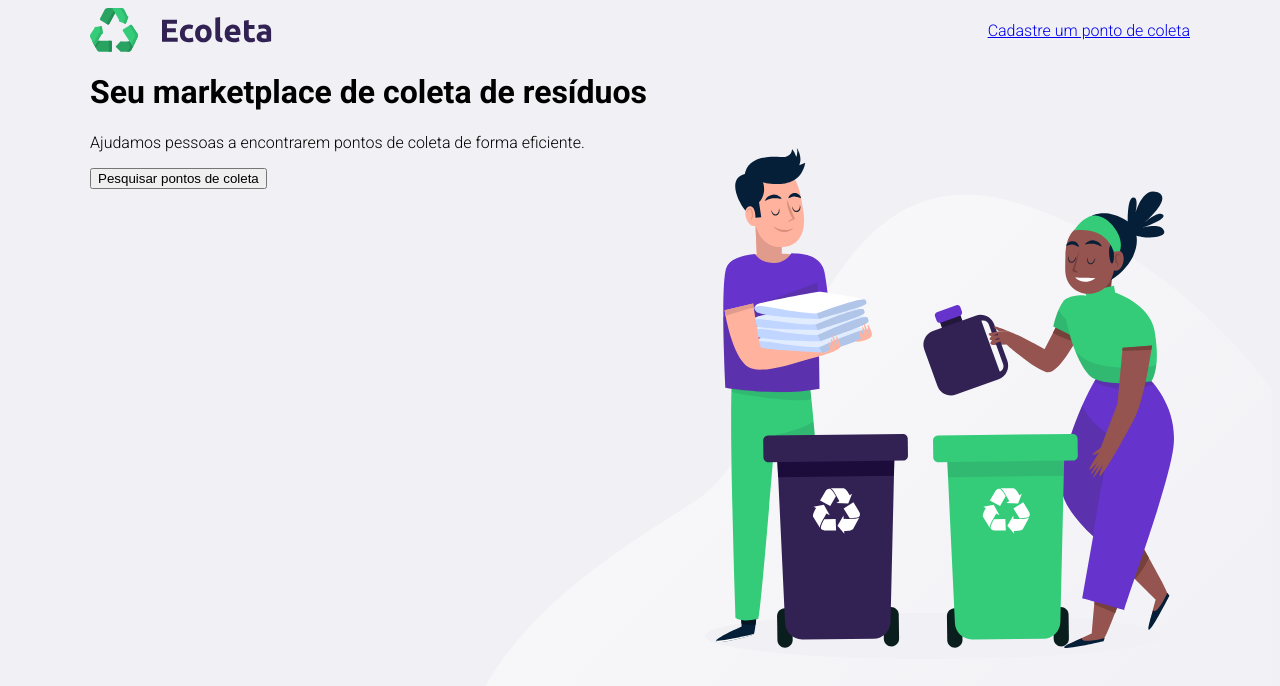
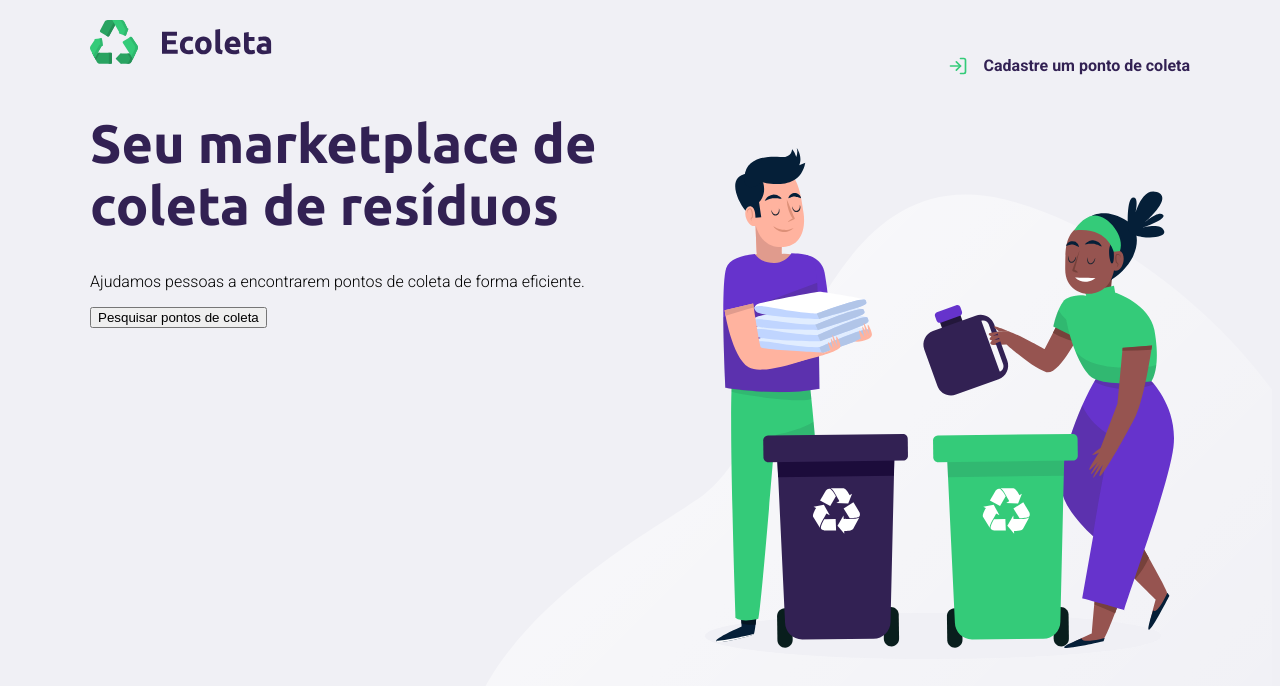
Before and after one commit to johnwss/nlw01, a plain HTML site: page index.html in a window 1280 px wide. Drawn offline with Linux system fonts and the light colour scheme.

Commit message:
quarto commit

```diff
--- a/index.html
+++ b/index.html
@@ -5,6 +5,7 @@
         <meta name="viewport" content="width=device-width, initial-scale=1.0">
         <title>Ecoleta</title>
         <link href="https://fonts.googleapis.com/css2?family=Roboto:wght@300;700&display=swap" rel="stylesheet">
+        <link href="https://fonts.googleapis.com/css2?family=Ubuntu:wght@700&display=swap" rel="stylesheet">
         <link rel="stylesheet" link href="./styles/main.css">
 
 
@@ -13,18 +14,15 @@
         <div id="page-home">
 
 
-
-
-
         <div class="content">
 <header>
 
        <img src="./assets/logo.svg" alt="Logomarca">
+        <a href="#"><span>  </span>Cadastre um ponto de coleta</a>
 
-
-       <a href="#">Cadastre um ponto de coleta</a>
 </header>
 
+<main>
         <h1>Seu marketplace de coleta de resíduos</h1>
 
 
@@ -33,6 +31,11 @@
 
         <button>Pesquisar pontos de coleta</button>
 
+
+</main>
+
+
+
 </div>
 </div>
 
--- a/styles/main.css
+++ b/styles/main.css
@@ -1,3 +1,7 @@
+:root {
+        --title-color: #322153
+}
+
 html{
         font-family: 'Roboto', sans-serif;
 }
@@ -12,7 +16,14 @@ header{
         justify-content: space-between;
 }
 
+a {
+        text-decoration: none;
+}
 
+h1,h2,h3,h4,h5,h6{
+        font-family: 'Ubuntu', sans-serif;
+        color: var(--title-color);
+}
 
 .content{
         width: 90%;
@@ -27,3 +38,28 @@ header{
         background-position:35vw bottom;
 
 }
+
+#page-home header a{
+        margin-top:48px;
+        display: flex;
+        color: var(--title-color);
+        font-weight: 700;
+
+}
+
+#page-home header a span {
+        margin-right: 16px;
+        display: flex;
+        background-image: url("../assets/log-in.svg");
+        width:20px;
+        height: 20px;;
+}
+
+#page-home main {
+        max-width: 560px;
+}
+
+#page-home h1{
+        font-size: 54px;
+
+}
```
Lines whose indentation alone changed are shown as unchanged.
